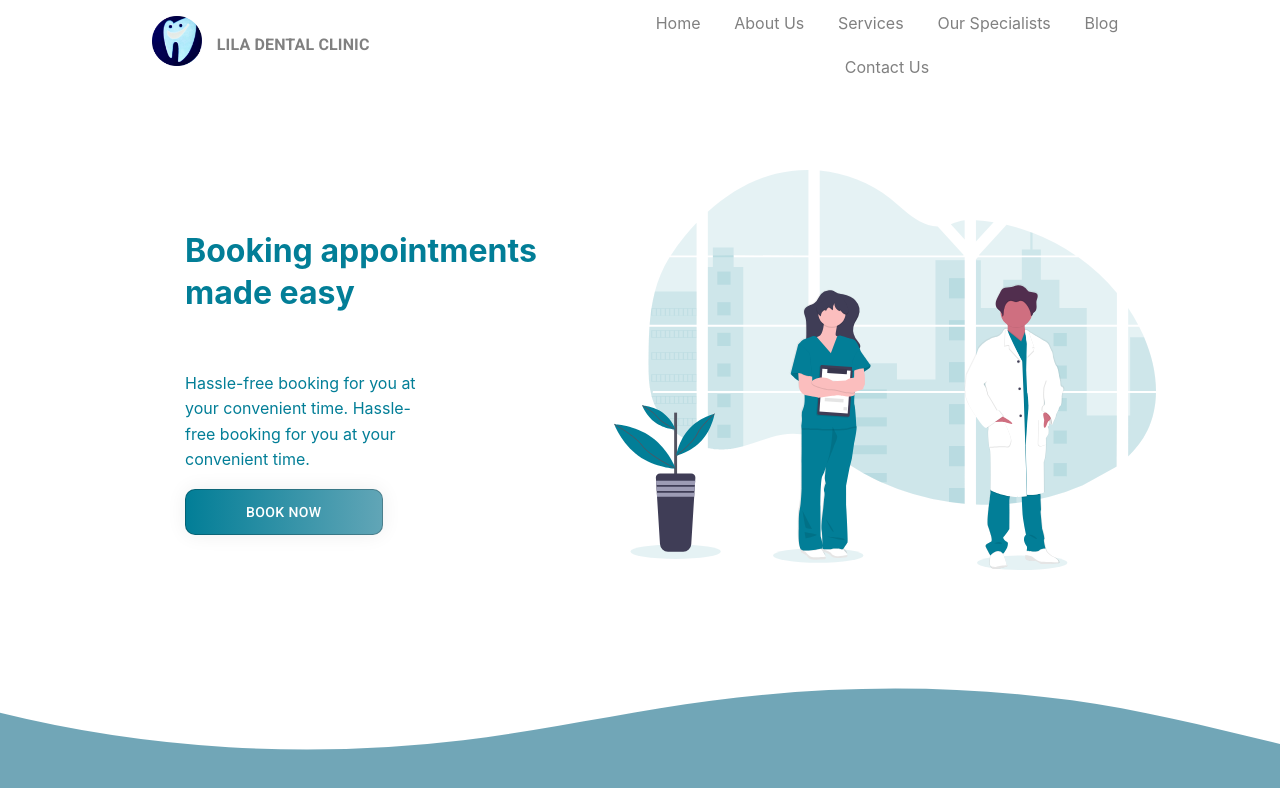
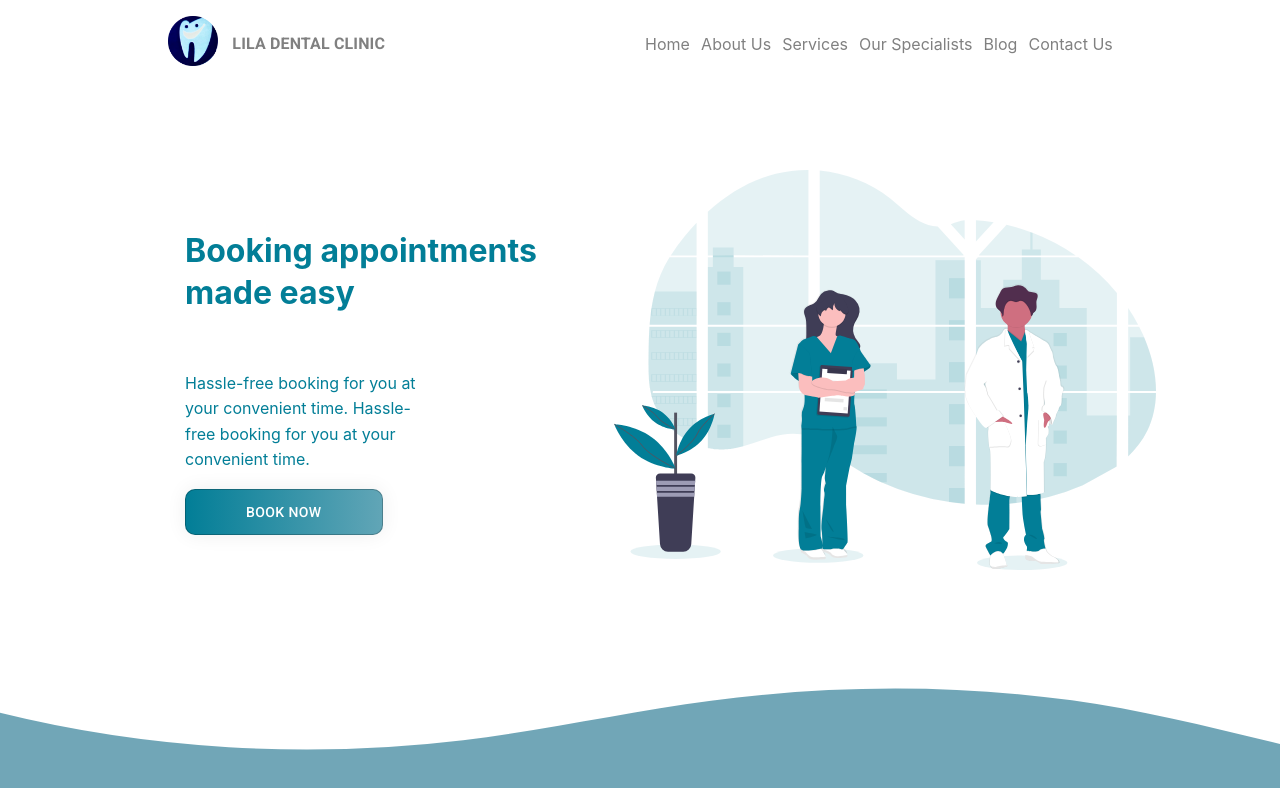
Before and after one commit to abhaybaiju/dentist-webapp, a React (Create React App) app in the folder frontend/: page / in a window 1280 px wide. Shown: the top 788 px of the page. Built offline with nearby package versions, Linux system fonts and the light colour scheme.

Commit message:
Added background on scroll

```diff
--- a/frontend/src/components/Navbar.js
+++ b/frontend/src/components/Navbar.js
@@ -1,40 +1,72 @@
 import React from 'react';
-import {Grid, AppBar, Toolbar, Typography} from '@material-ui/core';
+import {Grid, AppBar, Toolbar, Typography, makeStyles} from '@material-ui/core';
 import './css/Navbar.css';
 import {Link} from 'react-router-dom';
+import useScrollTrigger from '@material-ui/core/useScrollTrigger';
 
 const Navbar = () => {
+
+  const useStyles = makeStyles((theme) => ({
+    appBar: {
+      backgroundColor: 'transparent',
+      color:'grey',
+      boxShadow: 'none',
+      transition: theme.transitions.create(['background-color'], {
+        easing: theme.transitions.easing.easeOut,
+        duration: theme.transitions.duration.standard
+      }),
+      padding: '0 20px',
+    },
+    appBarScrolled: {
+      backgroundColor: '#317e96',
+      color:'white',
+      boxShadow: 'none',
+      transition: theme.transitions.create(['background-color'], {
+        easing: theme.transitions.easing.easeOut,
+        duration: theme.transitions.duration.standard
+      })
+    },
+    toolbarTitle: {
+      flexGrow: 1
+    },
+    toolbar: {
+      flexWrap: 'wrap'
+    },
+    toolbarLogo: {
+      flexGrow: 1
+    },
+    link: {
+      margin: theme.spacing(1, 1.5)
+    }
+  }));
+
+  const classes = useStyles();
+  const trigger = useScrollTrigger({
+    disableHysteresis: true,
+    threshold: 50
+  });
+
   return(
     <Grid>
-      <AppBar title="Dental-app" style={{backgroundColor:'transparent', color:'grey', boxShadow: 'none'}}>
+      <AppBar title="Dental-app" className={`${classes.appBar} ${
+          trigger === false ? '' : classes.appBarScrolled
+        }`}>
         <Toolbar style={{ marginLeft:'10%', marginRight:'10%', marginTop:'1%'}}>
           <Grid container justify="flex-start" alignItems="center">
             <Typography>
               <Link to="/"><img alt="..." src={require("./images/logo.png")} height="50" style={{transform: 'rotate(-90deg)', cursor:'pointer'}}/></Link>
             </Typography>
-            <Typography style={{marginLeft:'3%', color: 'grey', fontWeight:'bold'}}>
+            <Typography style={{marginLeft:'3%', fontWeight:'bold'}}>
                 LILA DENTAL CLINIC
             </Typography>
           </Grid>
           <Grid container justify="space-evenly" spacing={3}>
-            <Grid item>
               <a href="/">Home</a>
-            </Grid>
-            <Grid item>
               <a href="/">About Us</a>
-            </Grid>
-            <Grid item>
               <a href="/">Services</a>
-            </Grid>
-            <Grid item>
               <a href="/">Our Specialists</a>
-            </Grid>
-            <Grid item>
               <a href="/">Blog</a>
-            </Grid>
-            <Grid item>
               <a href="/">Contact Us</a>
-            </Grid>
           </Grid>
         </Toolbar>
       </AppBar>
```
